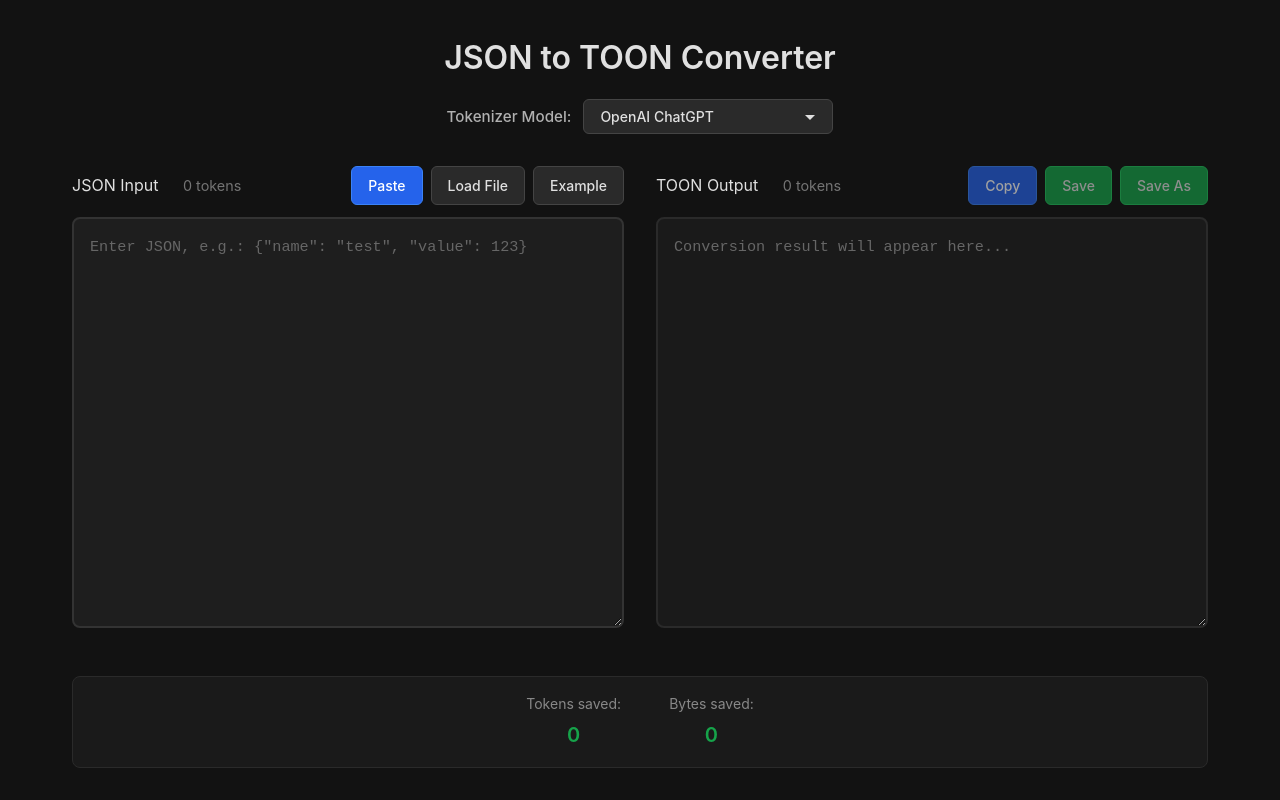
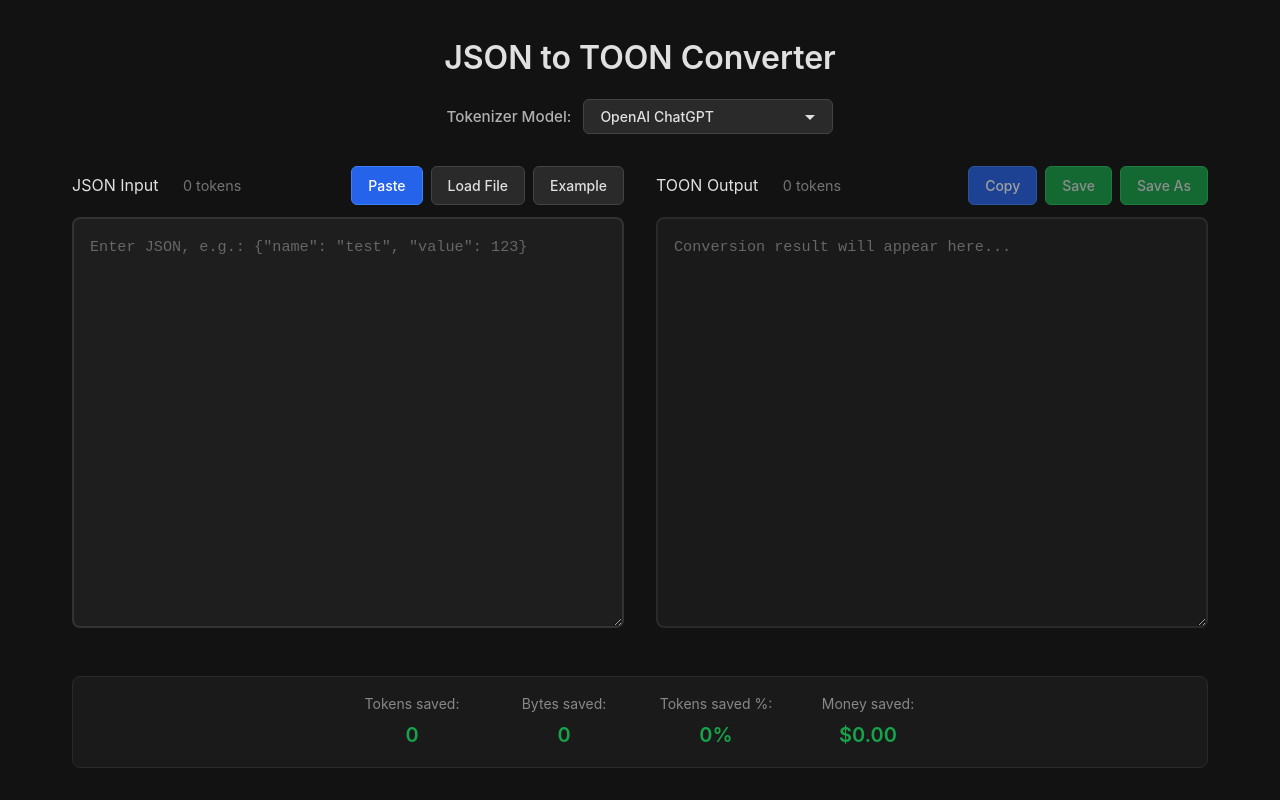
Before and after one commit to klimentsii/totoon.app, an Angular app: page / in a window 1280 px wide. Built offline with nearby package versions, Linux system fonts and the light colour scheme.

Commit message:
improved statistic

```diff
--- a/src/app/app.html
+++ b/src/app/app.html
@@ -123,6 +123,14 @@
       <span class="savings-label">Bytes saved:</span>
       <span class="savings-value">{{ savedBytes() }}</span>
     </div>
+    <div class="savings-item">
+      <span class="savings-label">Tokens saved %:</span>
+      <span class="savings-value">{{ savedTokensPercent() }}%</span>
+    </div>
+    <div class="savings-item">
+      <span class="savings-label">Money saved:</span>
+      <span class="savings-value">${{ savedDollars().toFixed(2) }}</span>
+    </div>
   </div>
   @if (showCopiedNotification()) {
     <div class="notification">Copied!</div>
--- a/src/app/app.scss
+++ b/src/app/app.scss
@@ -298,18 +298,20 @@ label.btn {
 .savings-info {
   display: flex;
   justify-content: center;
-  gap: 3rem;
+  gap: 2rem;
   padding: 1rem;
   background-color: #1a1a1a;
   border: 1px solid #2a2a2a;
   border-radius: 8px;
   margin-top: 1rem;
+  flex-wrap: wrap;
 
   .savings-item {
     display: flex;
     flex-direction: column;
     align-items: center;
     gap: 0.25rem;
+    min-width: 120px;
 
     .savings-label {
       font-size: 0.875rem;
--- a/src/app/app.ts
+++ b/src/app/app.ts
@@ -317,6 +317,27 @@ export class App {
     const output = this.outputBytes();
     const saved = input - output;
     return saved > 0 ? saved : 0;
+  });
+
+  savedTokensPercent = computed(() => {
+    if (this.hasError()) {
+      return 0;
+    }
+    const input = this.inputTokens();
+    if (input === 0) {
+      return 0;
+    }
+    const saved = this.savedTokens();
+    return Math.round((saved / input) * 100);
+  });
+
+  savedDollars = computed(() => {
+    if (this.hasError()) {
+      return 0;
+    }
+    const pricePerToken = 0.00006;
+    const saved = this.savedTokens();
+    return saved * pricePerToken;
   });
 
   onJsonChange(value: string): void {
```
